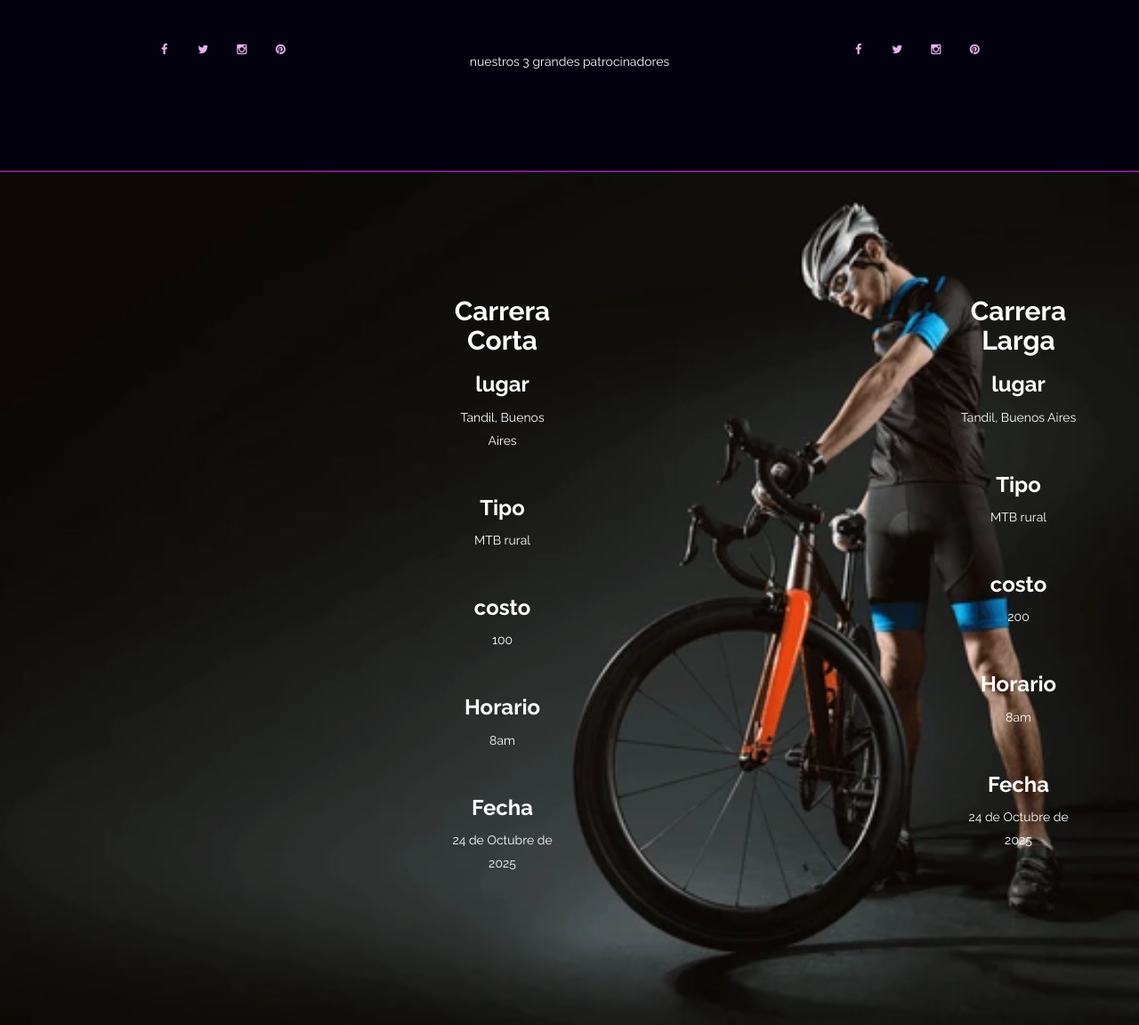
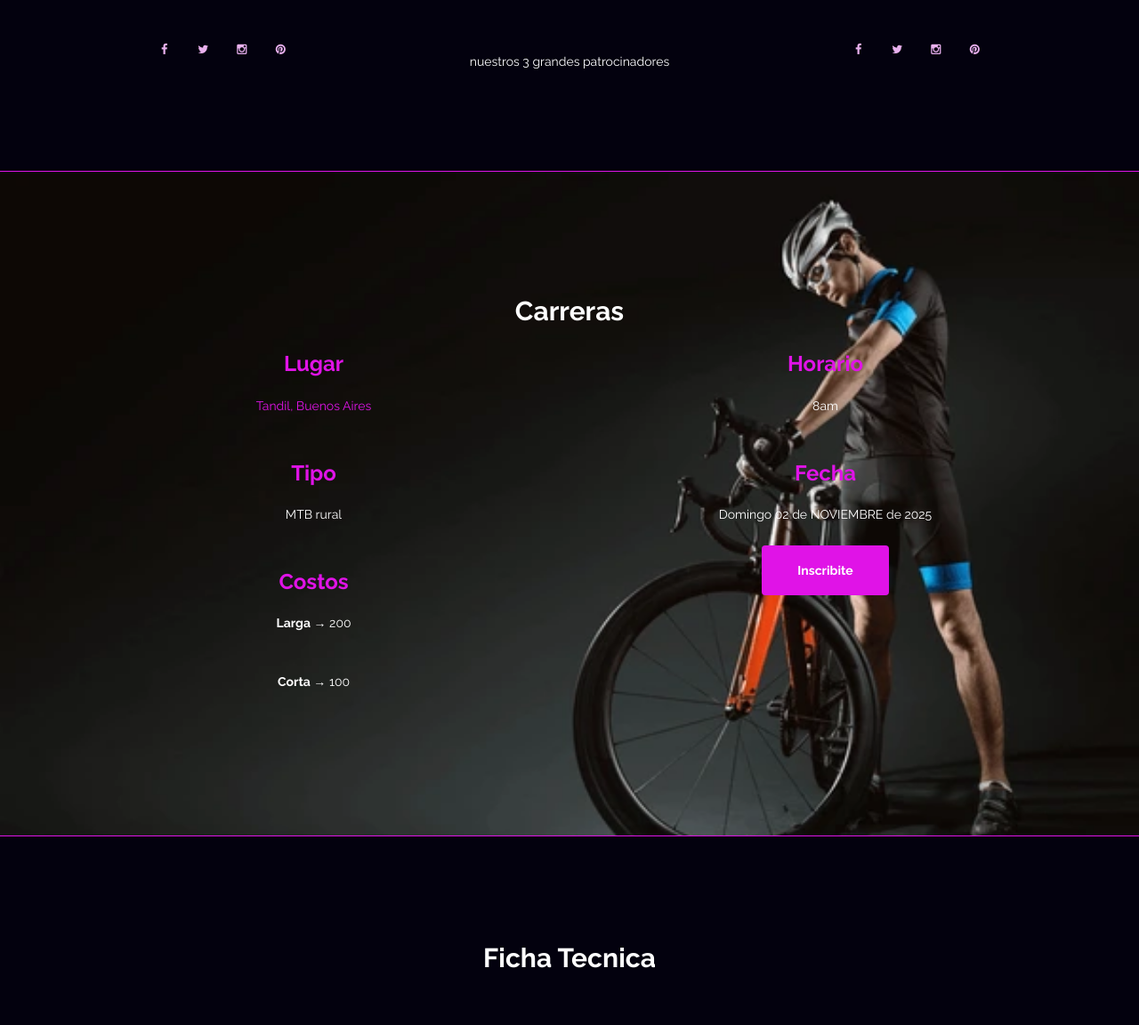
Before and after one commit to franballerio/tp_front, a Flask app: page / in a window 1280 px wide. Shown: the part 2817-3969 px from the top of the page at 89% size. Run offline with Flask 3, Linux system fonts and the light colour scheme; some libraries are stand-ins or nearby versions.

Commit message:
meto mas hardcodeo y termino parte que faltaba

```diff
--- a/app.py
+++ b/app.py
@@ -9,10 +9,12 @@ def home():
             "nombre": "Rally MTB 2025",
             "organizador": "Club Social y Deportivo Unidos por el Deporte",
             "descripcion": "Carrera de MTB rural en dos modalidades 30km y 80km …",
-            "fecha": "24 de Octubre de 2025",
+            "fecha": "Domingo 02 de NOVIEMBRE de 2025",
             "horario": "8am",
             "lugar": "Tandil, Buenos Aires",
             "tipo_carrera": "MTB rural",
+            "email": "UnidosPorElDeporte@gmail.com",
+            "numero_contacto": "010-010-0220",
             "modalidad_costo": {
                 1: {"nombre": "Corta", "valor": "100"},
                 2: {"nombre": "Larga", "valor": "200"}
--- a/static/css/style.css
+++ b/static/css/style.css
@@ -520,21 +520,9 @@ a
     display: block;
     height: auto;
 }
-.carreras {
-	display: flex;
-	justify-content: space-between;
-	gap: 2rem;
-}
 
-.texto-izquierda,
-.texto-derecha {
-	width: 48%;
-	padding: 1rem;
-	box-sizing: border-box;
 
-	border-radius: 8px;
 
-}
 /* end portfolio */
 
 /* start contact */
@@ -716,4 +704,36 @@ footer .social-icon
   object-fit: contain;
   padding: 10px 0;
 }
+.carreras {
+
+	display: flex;
+	justify-content: center;
+	gap: 2rem;
+}
+.carreras h3 {
+    color: #e013e7;
+    padding-bottom: 10px;
+    text-align: center;
+}
+.carreras h2 {
+    color: #FFFFFF;
+    line-height: 0px;
+    text-align: center;
+}
+.btn-violeta {
+  background-color: #e013e7;
+  color: white;
+  border: none;
+  padding: 20px 40px;
+  border-radius: 4px;
+  font-weight: bold;
+  transition: background-color 0.3s ease;
+}
+
+.btn-violeta:hover {
+  background-color: #FFFFFF;
+  color: #e013e7;
+  text-decoration: none;
+}
+
 /* end templatemo 360 media quires */
--- a/templates/index.html
+++ b/templates/index.html
@@ -267,49 +267,49 @@ club social y deportivo unidos por el deporte
 		<!-- end team -->
 
 		<!-- start newsletter -->
+
 		<div id="newsletter">
 			<div class="container">
+				<h2>Carreras</h2>
 				<div class="row">
-					<div class="col-md-12">
-						<div class="carreras">
-							<div class="texto-izquierda"></div>
-							<ul>
-								<h2>Carrera {{ info.modalidad_costo[1].nombre }}</h2>
-								<h3>lugar</h3>
-								<p>{{ info.lugar }} </p>
-								<h3>Tipo</h3>
-								<p>{{ info.tipo_carrera }} </p>
-								<h3>costo</h3>
-								<p>{{ info.modalidad_costo[1].valor }} </p>
-								<h3>Horario</h3>
-								<p>{{ info.horario }} </p>
-								<h3>Fecha</h3>
-								<p>{{ info.fecha }} </p>
+				<div class="col-md-12">
+					<div class="carreras row">
 
-							</ul>
+					<!-- Columna izquierda -->
+					<div class="col-md-6">
 
+						<h3>Lugar</h3>
+						<p><a href="#mimap">{{ info.lugar }}</a></p>
 
-							<div class="texto-derecha"></div>
-							<ul>
-								<h2>Carrera {{ info.modalidad_costo[2].nombre }}</h2>
-								<h3>lugar</h3>
-								<p>{{ info.lugar }} </p>
-								<h3>Tipo</h3>
-								<p>{{ info.tipo_carrera }} </p>
-								<h3>costo</h3>
-								<p>{{ info.modalidad_costo[2].valor }} </p>
+						<h3>Tipo</h3>
+						<p>{{ info.tipo_carrera }}</p>
 
-								<h3>Horario</h3>
-								<p>{{ info.horario }} </p>
-								<h3>Fecha</h3>
-								<p>{{ info.fecha }} </p>
+						<h3>Costos</h3>
+						<p><strong>{{ info.modalidad_costo[2].nombre }}</strong> → {{ info.modalidad_costo[2].valor }}</p>
+						<p><strong>{{ info.modalidad_costo[1].nombre }}</strong> → {{ info.modalidad_costo[1].valor }}</p>
+					</div>
 
-							</ul>
+					<!-- Columna derecha -->
+					<div class="col-md-6">
+						<h3>Horario</h3>
+						<p>{{ info.horario }}</p>
+
+						<h3>Fecha</h3>
+						<p>{{ info.fecha }}</p>
+
+						<!-- Botón violeta -->
+						<div class="boton mt-4">
+						<a href="{{ url_for('reg') }}" class="btn-violeta " data-wow-delay="2000">
+							Inscribite
+						</a>
 						</div>
 					</div>
+
+					</div> <!-- /.carreras -->
+				</div>
 				</div>
 			</div>
-		</div>
+			</div>
 		<!-- end newsletter -->
 
 
@@ -395,9 +395,9 @@ club social y deportivo unidos por el deporte
 					<div class="col-md-3 col-sm-4 wow fadeIn" data-wow-delay="0.9s">
 						<address>
 							<h3>Visitanos</h3>
-							<p><i class="fa fa-map-marker too-icon"></i> un lugar cualquiera, tandil</p>
-							<p><i class="fa fa-phone too-icon"></i> 010-010-0220</p>
-							<p><i class="fa fa-envelope-o too-icon"></i> UnidosPorElDeporte@gmail.com</p>
+							<p><i class="fa fa-map-marker too-icon"></i> {{ info.lugar }}</p>
+							<p><i class="fa fa-phone too-icon"></i> {{ info.numero_contacto }}</p>
+							<p><i class="fa fa-envelope-o too-icon"></i> {{ info.email }}</p>
 						</address>
 					</div>
 
```
